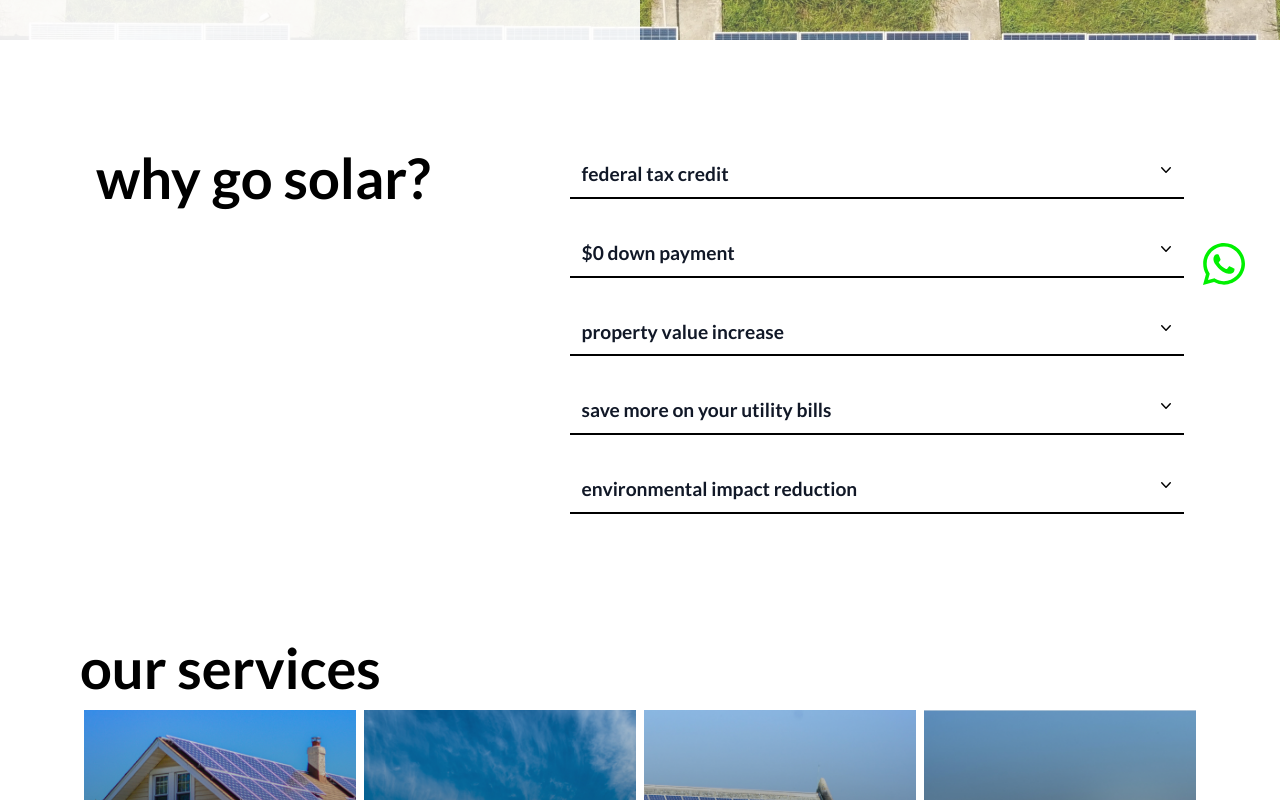
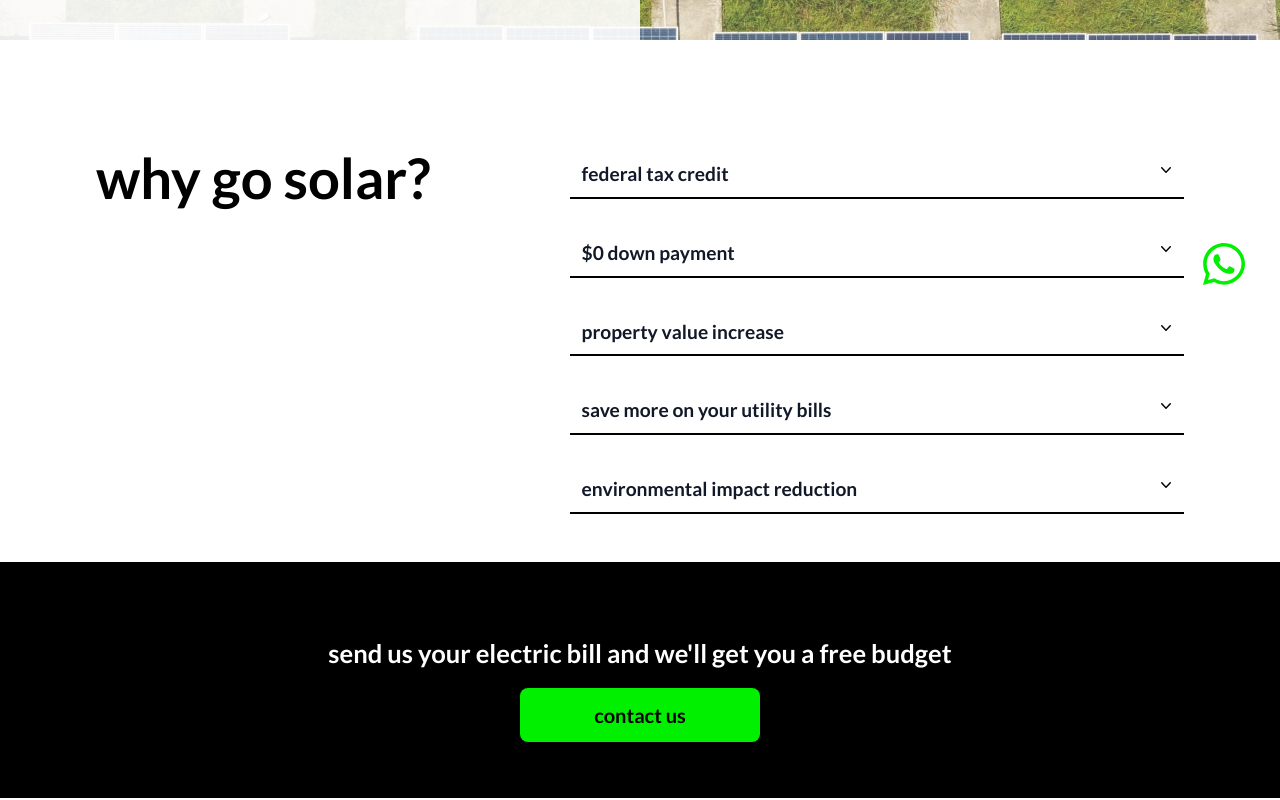
Before and after one commit to mlabato/einax, a React (Create React App) app: page / in a window 1280 px wide. Shown: the part 440-1240 px from the top of the page. Built offline with nearby package versions, Linux system fonts and the light colour scheme.

Commit message:
contact sub-section added

```diff
--- a/src/sections/InfoContainer.js
+++ b/src/sections/InfoContainer.js
@@ -30,21 +30,36 @@ const InfoContainer = () => {
   ];
 
   const dataMap = dataArray.map((data, i) => {
-    return (
-<DropdownInfo title={data.title} description={data.description} />
-    );
+    return <DropdownInfo title={data.title} description={data.description} />;
   });
 
   return (
-    <article
+    <section
       id="why-solar"
-      className="px-[3rem] notebook:px-[6rem] big:px-[10rem] full:px-[12rem] pt-[4rem] notebook:pt-[6rem] flex flex-col notebook:flex-row justify-between items-start  "
+      className=" pt-[4rem] notebook:pt-[6rem]  "
     >
-      <div className="font-bold pb-[1.5rem] notebook:pb-0   text-[2rem] notebook:text-[3.5rem] full:text-[5rem] notebook:w-1/2 ">why go solar?</div>
+
+      <article className="px-[3rem] notebook:px-[6rem] big:px-[10rem] full:px-[12rem] flex flex-col notebook:flex-row justify-between items-start ">
+      <div className="font-bold pb-[1.5rem] notebook:pb-0   text-[2rem] notebook:text-[3.5rem] full:text-[5rem] notebook:w-1/2 ">
+        why go solar?
+      </div>
       <div className="notebook:w-3/4 text-[1.1rem] notebook:ml-[4rem] flex flex-col ">
         {dataMap}
       </div>
-    </article>
+      </article>
+
+
+      <article className="bg-black mt-[1rem] desktop:mt-[2rem] full:mt-[3rem] p-[1.2rem] desktop:p-[2.5rem] full:p-[3rem]">
+        <p className=" text-[1rem] notebook:text-[1.4rem] desktop:text-[1.6rem] full:text-[2.2rem] text-center font-bold pt-[2rem] mx-[.75rem] text-white  ">
+          send us your electric bill and we'll get you a free budget{" "}
+        </p>
+        <div className=" my-[.5rem] notebook:my-[1rem] big:my-[1.5rem] hover:shadow-lg duration-300 text-[.8rem] notebook:text-[1.25rem] full:text-[2rem] mx-auto cursor-pointer p-[.25rem] notebook:p-[.75rem] bg-[#00F000] rounded-lg w-1/2 notebook:w-[25%] desktop:w-[20%] full:w-[20%] text-center font-bold ">
+          <a href="mailto:xxx@hotmail.com?subject=Subject%20Line%20Text%20">
+            contact us
+          </a>
+        </div>
+      </article>
+    </section>
   );
 };
 
--- a/src/ux/DropdownInfo.js
+++ b/src/ux/DropdownInfo.js
@@ -7,12 +7,12 @@ const DropdownInfo = (props) => {
     setIsClicked(!isClicked);
   };
   return (
-    <div className="relative inline-block text-left my-[1rem]">
+    <div className="relative inline-block text-left py-[1rem]">
       <div >
         <div
           type="button"
           onClick={clickHandler}
-          className=" w-full flex flex-row justify-between desktop:text-[1.2rem] full:text-[1.8rem] gap-x-1.5 bg-white px-3 py-2  font-semibold text-gray-900  border-b-2 border-black   cursor-pointer"
+          className=" w-full flex flex-row justify-between desktop:text-[1.2rem] full:text-[1.8rem] gap-x-1.5 bg-white px-[.75rem] py-[.5rem]  font-semibold text-gray-900  border-b-2 border-black   cursor-pointer"
           id="menu-button"
           aria-expanded="true"
           aria-haspopup="true"
```
Also changed, not shown: public/img/commercial.jpg.
